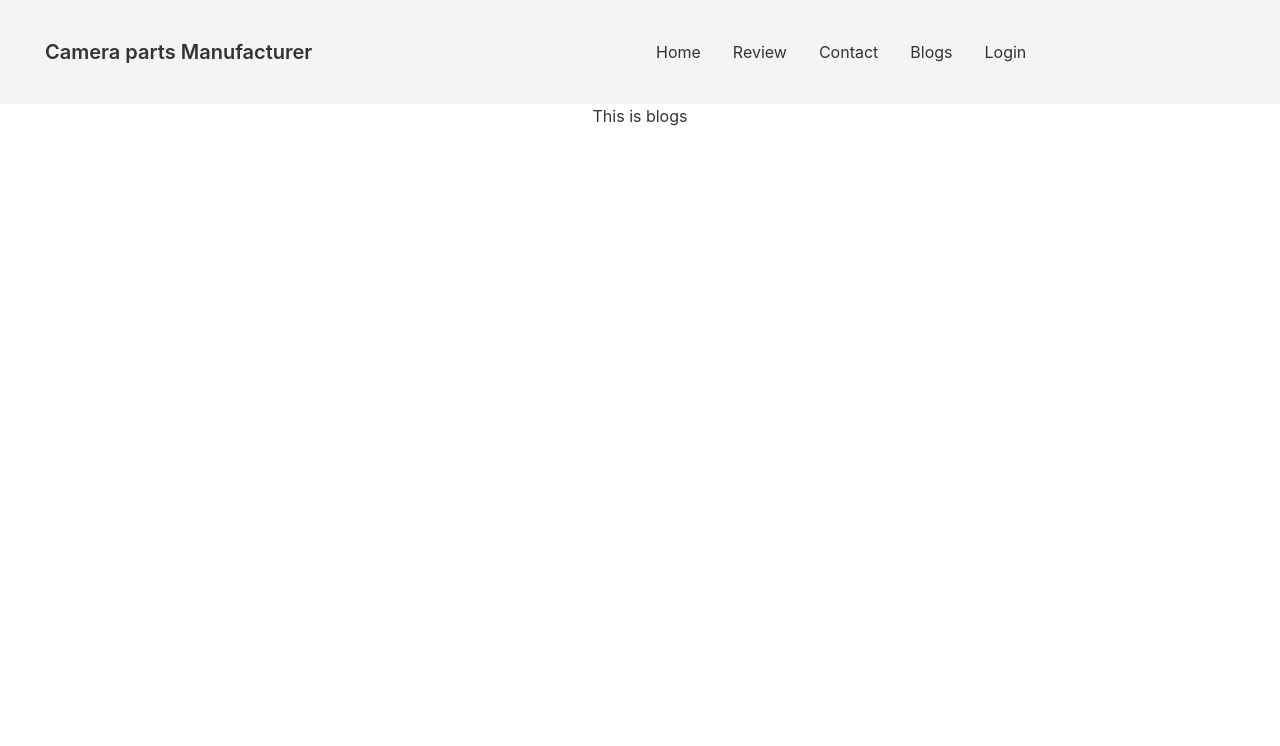
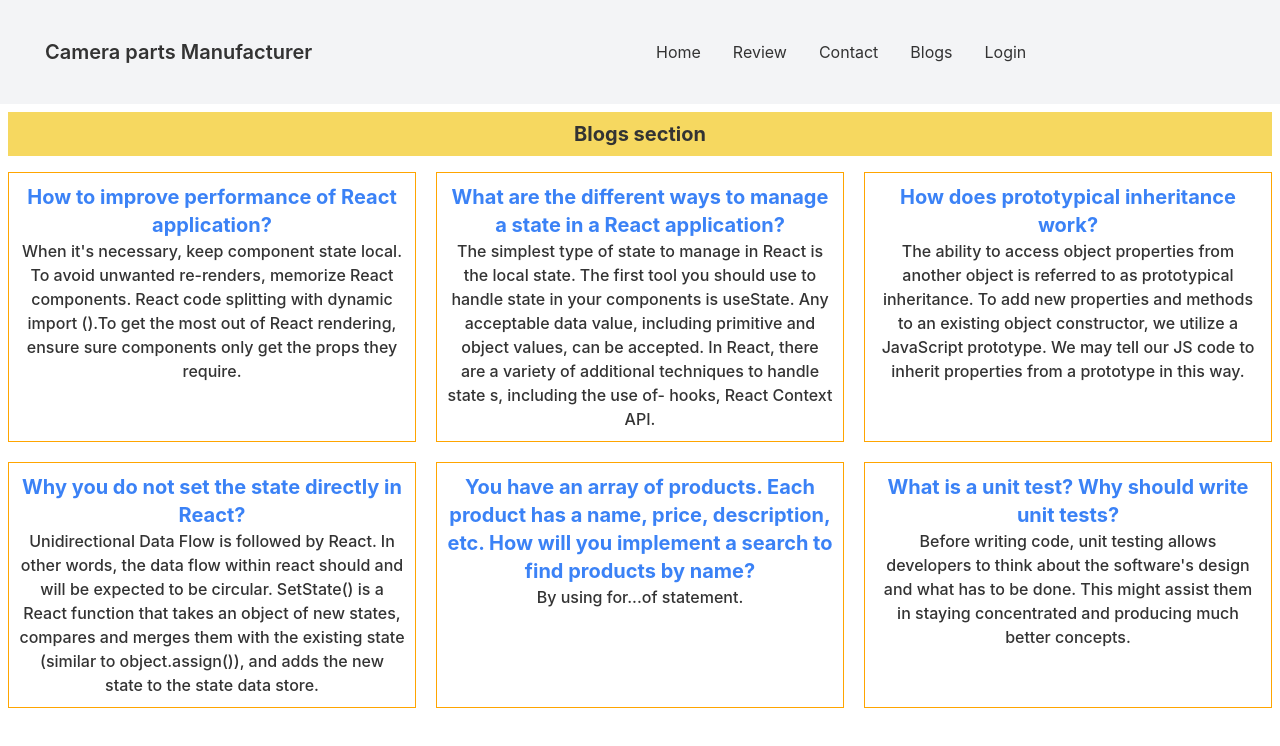
Before and after one commit to shahedyousuf/parts-manufacturer-client, a React (Create React App) app: page /blogs in a window 1280 px wide. Shown: the top 746 px of the page. Built offline with nearby package versions, Linux system fonts and the light colour scheme.

Commit message:
blogs section

```diff
--- /dev/null
+++ b/src/Pages/Blogs/Blogs.css
@@ -0,0 +1,8 @@
+.blog div {
+    border: 1px solid orange;
+    padding: 10px;
+}
+
+.blog p {
+    font-weight: 500;
+}
--- a/src/Pages/Blogs/Blogs.js
+++ b/src/Pages/Blogs/Blogs.js
@@ -1,9 +1,51 @@
 import React from 'react';
+import './Blogs.css';
 
 const Blogs = () => {
     return (
-        <div>
-            <h2>This is blogs</h2>
+        <div className='blogs-container'>
+            <h3 className='p-2 m-2 bg-secondary font-bold text-xl'>Blogs section</h3>
+            <div className='blog grid lg:grid-cols-3 md:grid-cols-2 sm:grid-cols-1 gap-5 p-2'>
+                <div>
+                    <h2 className='font-bold text-blue-500 text-xl'>How to improve performance of React application?</h2>
+                    <p>When it's necessary, keep component state local.
+                        To avoid unwanted re-renders, memorize React components.
+                        React code splitting with dynamic import ().To get the most out of React rendering, ensure sure components only get the props they require.
+
+                    </p>
+                </div>
+                <div>
+                    <h2 className='font-bold text-blue-500 text-xl'>What are the different ways to manage a state in a React application?</h2>
+                    <p>The simplest type of state to manage in React is the local state.
+                        The first tool you should use to handle state in your components is useState. Any acceptable data value, including primitive and object values, can be accepted.
+                        In React, there are a variety of additional techniques to handle state s, including the use of- hooks, React Context API.
+                    </p>
+                </div>
+                <div>
+                    <h2 className='font-bold text-blue-500 text-xl'>How does prototypical inheritance work?</h2>
+                    <p>
+                        The ability to access object properties from another object is referred to as prototypical inheritance. To add new properties and methods to an existing object constructor, we utilize a JavaScript prototype. We may tell our JS code to inherit properties from a prototype in this way.
+                    </p>
+                </div>
+                <div>
+                    <h2 className='font-bold text-blue-500 text-xl'>Why you do not set the state directly in React?</h2>
+                    <p>
+                        Unidirectional Data Flow is followed by React. In other words, the data flow within react should and will be expected to be circular.
+                        SetState() is a React function that takes an object of new states, compares and merges them with the existing state (similar to object.assign()), and adds the new state to the state data store.
+
+                    </p>
+                </div>
+                <div>
+                    <h2 className='font-bold text-blue-500 text-xl'>You have an array of products. Each product has a name, price, description, etc. How will you implement a search to find products by name?</h2>
+                    <p>By using for...of statement.</p>
+                </div>
+                <div>
+                    <h2 className='font-bold text-blue-500 text-xl'>What is a unit test? Why should write unit tests?</h2>
+                    <p>
+                        Before writing code, unit testing allows developers to think about the software's design and what has to be done. This might assist them in staying concentrated and producing much better concepts.
+                    </p>
+                </div>
+            </div>
         </div>
     );
 };
```
